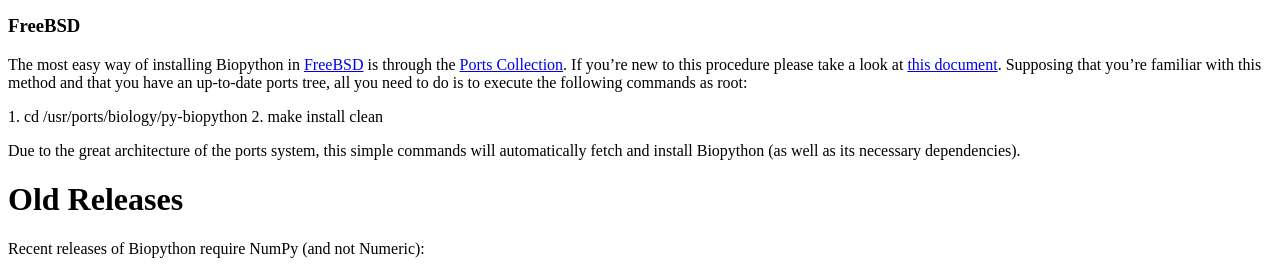
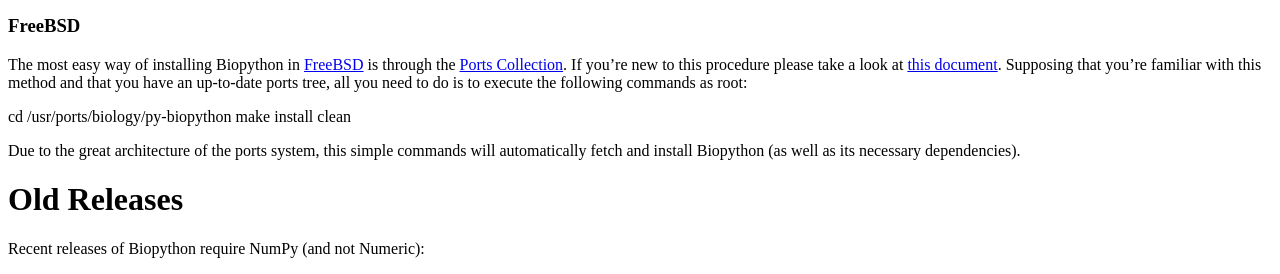
Before and after one commit to biopython/biopython.github.io, a Jekyll site: the page built from wiki/Download.md, in a window 1280 px wide and 900 px high, scrolled down 2137 px. Shown: the part 152-426 px from the top of the window. Built offline with Jekyll 4.4.1, drawn with Linux system fonts in a browser that asks for light colours.

```diff
--- a/wiki/Download.md
+++ b/wiki/Download.md
@@ -194,12 +194,7 @@ Supposing that you're familiar with this method and that you have an
 up-to-date ports tree, all you need to do is to execute the following
 commands as root:
 
-<bash>
-
-1.  cd /usr/ports/biology/py-biopython
-2.  make install clean
-
-</bash>
+<bash> cd /usr/ports/biology/py-biopython make install clean </bash>
 
 Due to the great architecture of the ports system, this simple commands
 will automatically fetch and install Biopython (as well as its necessary
```
Also changed, not shown: 1 other file.
